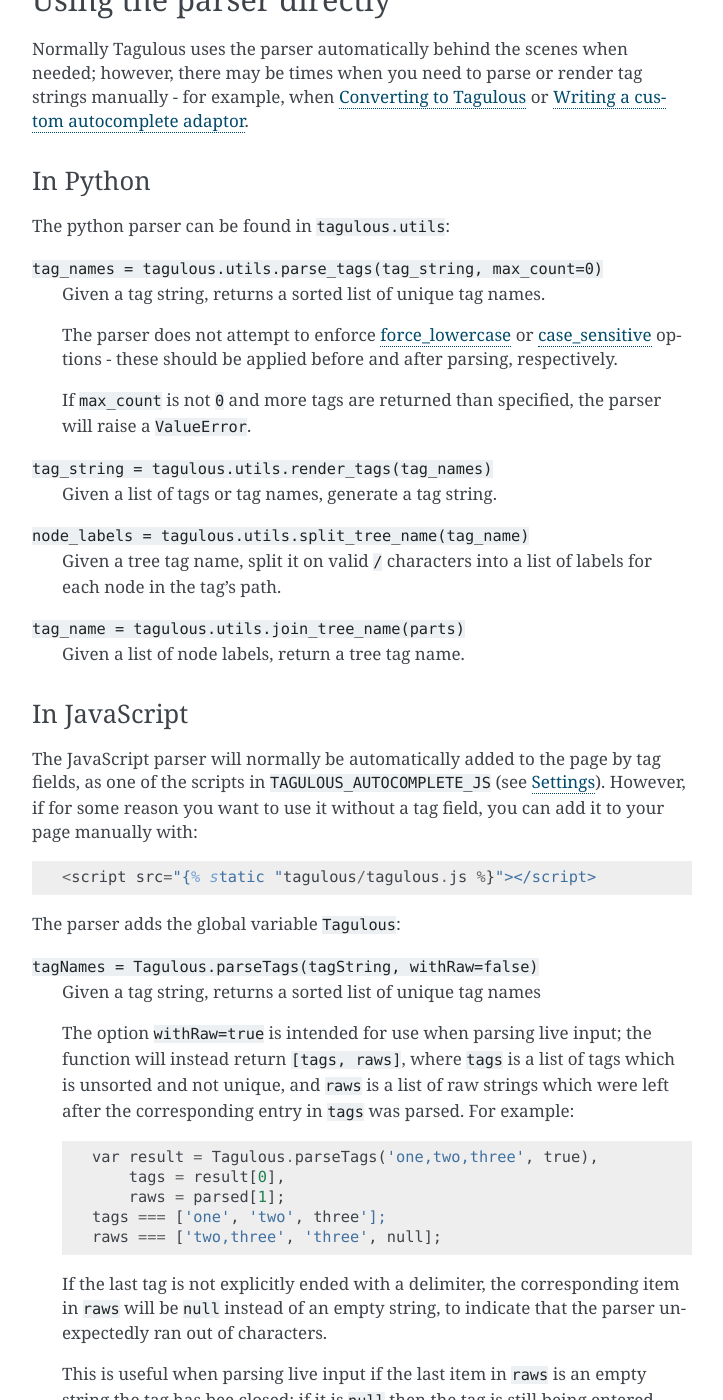
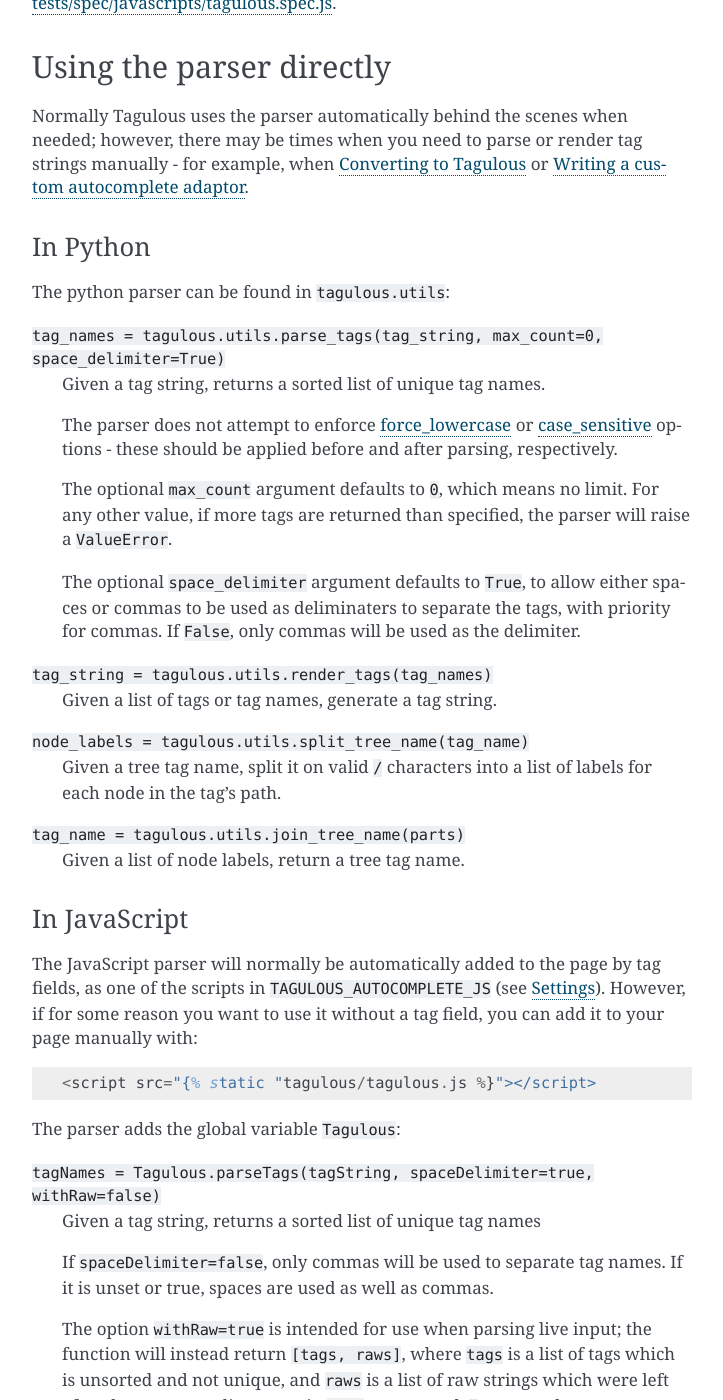
Before and after one commit to radiac/django-tagulous, a Sphinx documentation site: the page built from docs/parser.rst, in a window 1280 px wide and 1400 px high, scrolled down 1020 px. Shown: the whole window, without its empty margins (388-1111 px from the left). Built offline with Sphinx 7.4.7, drawn with Linux system fonts in a browser that asks for light colours; some of the changed text lies outside the part shown.

Commit message:
Add space_delimiter tag option
Tag parsers (python and js) now ignore space if option set to False

```diff
--- a/docs/parser.rst
+++ b/docs/parser.rst
@@ -37,6 +37,9 @@
 label is the final part of the path. The parser ignores a single slash if it
 is escaped with another, ie ``slash//escaped``.
 
+If the tag field has :ref:`option_space_delimiter` set to ``False`` then only
+commas will be used to separate tags.
+
 The parser is implemented in both Python and JavaScript for consistency.
 
 For more examples and how the parser treats odd edge cases, see the examples
@@ -60,15 +63,21 @@
 
 The python parser can be found in ``tagulous.utils``:
 
-``tag_names = tagulous.utils.parse_tags(tag_string, max_count=0)``
+``tag_names = tagulous.utils.parse_tags(tag_string, max_count=0, space_delimiter=True)``
     Given a tag string, returns a sorted list of unique tag names.
 
     The parser does not attempt to enforce :ref:`option_force_lowercase` or
     :ref:`option_case_sensitive` options - these should be applied before and
     after parsing, respectively.
 
-    If ``max_count`` is not ``0`` and more tags are returned than specified,
-    the parser will raise a ``ValueError``.
+    The optional ``max_count`` argument defaults to ``0``, which means no
+    limit. For any other value, if more tags are returned than specified, the
+    parser will raise a ``ValueError``.
+
+    The optional ``space_delimiter`` argument defaults to ``True``, to allow
+    either spaces or commas to be used as deliminaters to separate the tags,
+    with priority for commas. If ``False``, only commas will be used as the
+    delimiter.
 
 ``tag_string = tagulous.utils.render_tags(tag_names)``
     Given a list of tags or tag names, generate a tag string.
@@ -95,8 +104,11 @@
 
 The parser adds the global variable ``Tagulous``:
 
-``tagNames = Tagulous.parseTags(tagString, withRaw=false)``
+``tagNames = Tagulous.parseTags(tagString, spaceDelimiter=true, withRaw=false)``
     Given a tag string, returns a sorted list of unique tag names
+
+    If ``spaceDelimiter=false``, only commas will be used to separate tag
+    names. If it is unset or true, spaces are used as well as commas.
 
     The option ``withRaw=true`` is intended for use when parsing live input;
     the function will instead return ``[tags, raws]``,  where ``tags`` is a
@@ -104,7 +116,7 @@
     raw strings which were left after the corresponding entry in ``tags`` was
     parsed. For example::
 
-        var result = Tagulous.parseTags('one,two,three', true),
+        var result = Tagulous.parseTags('one,two,three', true, true),
             tags = result[0],
             raws = parsed[1];
         tags === ['one', 'two', three'];
```
Also changed, not shown: docs/tag_options.rst (+16 -0 lines), docs/upgrading.rst (+9 -3 lines), tagulous/static/tagulous/adaptor/select2-3.js (+21 -12 lines), tagulous/static/tagulous/tagulous.js (+10 -1 lines), 8 other files.
